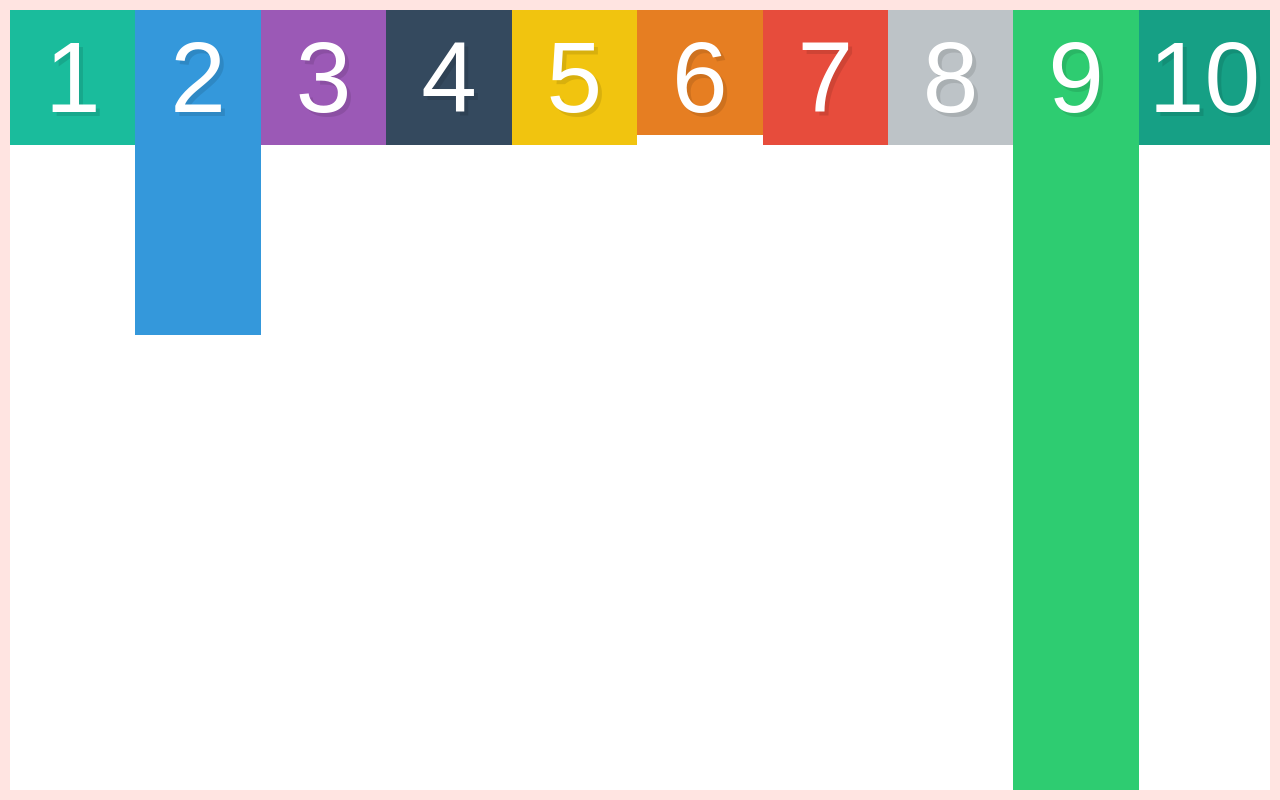
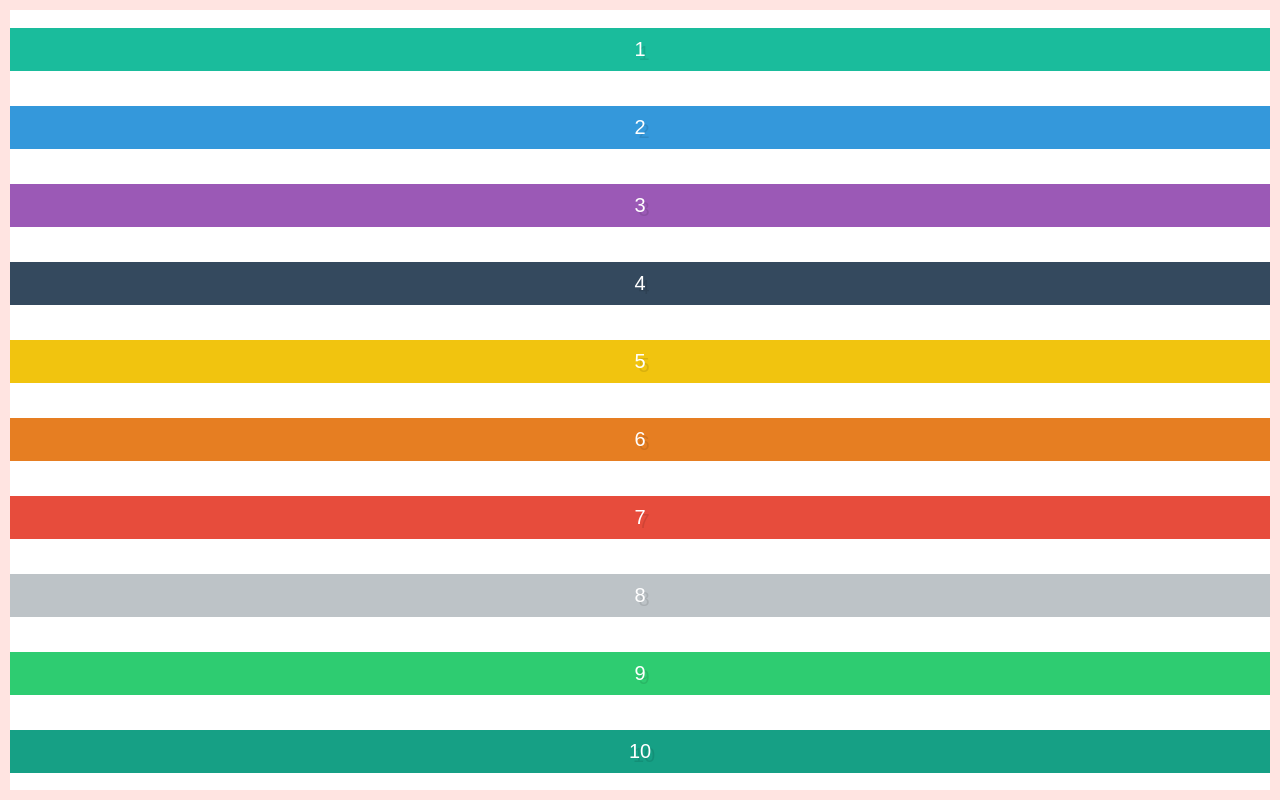
Before and after one commit to hannah-saurusrex/wesbos-what-the-flexbox, a website: page app/alignment-and-centering/index.html in a window 1280 px wide. Drawn offline with Linux system fonts and the light colour scheme.

Commit message:
completed the alignment and centering exercise

```diff
--- a/app/alignment-and-centering/style.css
+++ b/app/alignment-and-centering/style.css
@@ -9,7 +9,7 @@ input[type=reset],input[type=submit]{-webkit-appearance:button;cursor:pointer;}b
 /* Some default styles to make each box visible */
 .box {
   color:white;
-  font-size: 100px;
+  font-size: 20px;
   text-align: center;
   text-shadow:4px 4px 0 rgba(0,0,0,0.1);
   padding:10px;
@@ -30,25 +30,9 @@ input[type=reset],input[type=submit]{-webkit-appearance:button;cursor:pointer;}b
 
 /* We start writing out flexbox here. The above is just page setup */
 .container {
-  display:flex;
-  border:10px solid mistyrose;
-  height:100vh;
-  align-items:flex-start;
+  display: flex;
+  justify-content: space-around;
+  border: 10px solid mistyrose;
+  flex-direction: column;
+  min-height: 100vh;
 }
-
-.box {
-  width:33.333%;
-}
-
-.box2 {
-  padding-bottom: 200px;
-}
-
-.box6 {
-  padding-bottom: 0;
-}
-
-.box9 {
-  padding-bottom: 50px;
-  align-self:stretch;
-}
```
